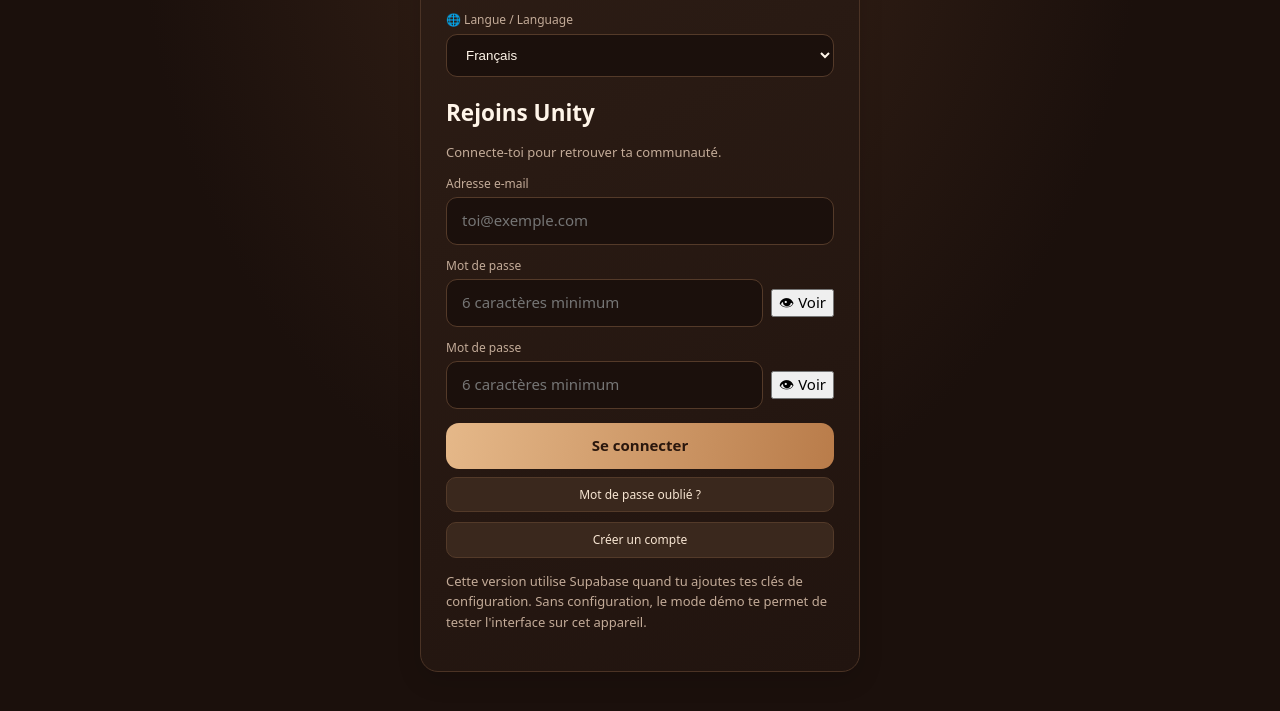
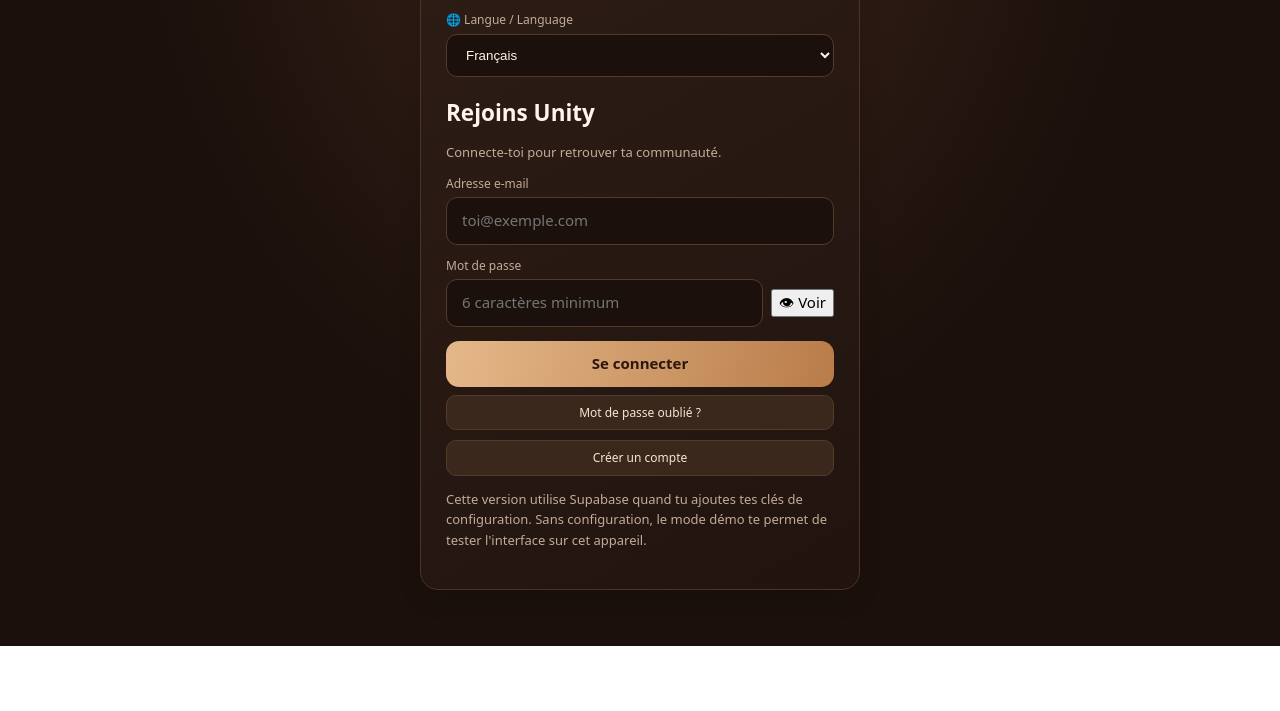
Before and after one commit to flexdorseaux-alt/unity-social, a plain HTML site: page index.html in a window 1280 px wide. Shown: the part 159-870 px from the top of the page. After the commit the page ends 805 px from the top, so only its background shows below. Drawn offline with Linux system fonts and the light colour scheme; a script that the page names is missing.

Commit message:
Update index.html

```diff
--- a/index.html
+++ b/index.html
@@ -27,7 +27,6 @@
 
 <label for="password">Mot de passe</label><div style="display:flex;gap:8px;align-items:center"><input class="field" id="password" type="password" minlength="6" autocomplete="current-password" required placeholder="6 caractères minimum" style="flex:1"><button type="button" onclick="const p=document.getElementById('password');p.type=p.type==='password'?'text':'password';this.textContent=p.type==='password'?'👁 Voir':'🙈 Masquer'">👁 Voir</button></div>
 
-<label for="password">Mot de passe</label><div style="display:flex;gap:8px;align-items:center"><input class="field" id="password" type="password" minlength="6" autocomplete="current-password" required placeholder="6 caractères minimum" style="flex:1"><button type="button" onclick="const p=document.getElementById('password');p.type=p.type==='password'?'text':'password';this.textContent=p.type==='password'?'👁 Voir':'🙈 Masquer'">👁 Voir</button></div>
 
     <button id="authSubmit" class="primary" type="submit">Se connecter</button>
   </form>
```
